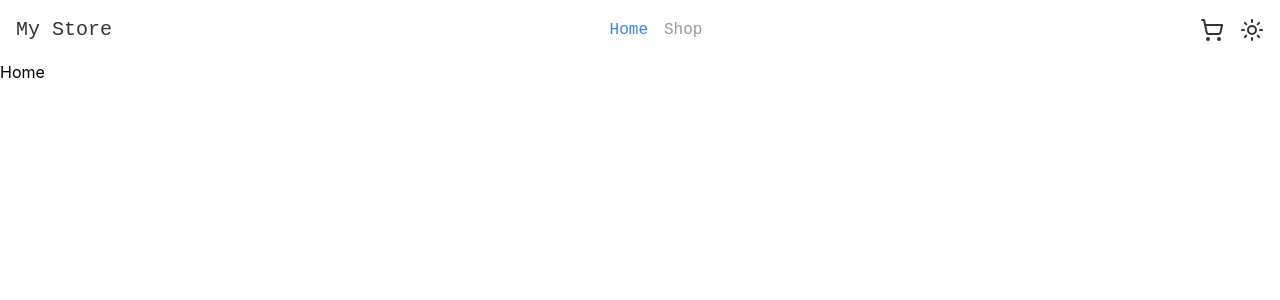
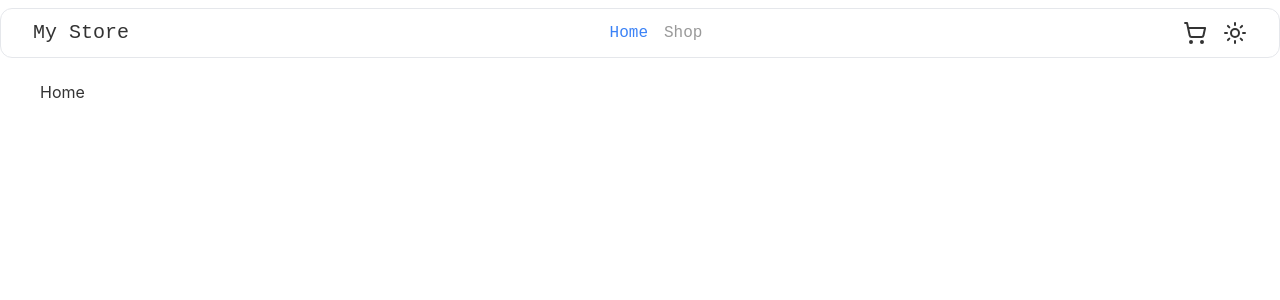
Before and after one commit to KARDT89/shopping-cart, a React (Vite) app: page / in a window 1280 px wide. Shown: the top 300 px of the page. Built offline with nearby package versions, Linux system fonts and the light colour scheme.

Commit message:
add: navbar css

```diff
--- a/src/components/Navbar.jsx
+++ b/src/components/Navbar.jsx
@@ -6,7 +6,7 @@ import { ShoppingCart } from "lucide-react";
 export const Navbar = () => {
     return (
         <div>
-            <nav className="flex justify-between p-4 text-md bg-background text-foreground font-mono ">
+            <nav className="mx-auto lg:my-2 flex justify-between p-2.5 lg:px-8 w-full max-w-[100rem] text-md text-foreground bg-background font-mono border rounded-xl fixed top-0 left-0 right-0 dark:bg-transparent/80">
                 <h1 className="text-xl">My Store</h1>
                 <div className="flex gap-4 items-center justify-center text-foreground/50">
                     <NavLink
@@ -27,11 +27,14 @@ export const Navbar = () => {
                     </NavLink>
                 </div>
                 <div className="flex items-center gap-4">
-                    <ShoppingCart className="hover:text-primary cursor-pointer"/>
+                    <ShoppingCart className="hover:text-primary cursor-pointer" />
                     <ModeToggle />
                 </div>
             </nav>
+            <div className="py-16 px-4 lg:py-20 lg:px-10 bg-background h-screen  text-foreground">
+
             <Outlet />
+            </div>
         </div>
     );
 };
--- a/src/components/Products.jsx
+++ b/src/components/Products.jsx
@@ -1,21 +1,36 @@
 import React, { useEffect, useState } from 'react'
+import { LoaderCircle } from 'lucide-react'
 import Card from './Card'
 
 export const Products = () => {
 
   const[products, setProducts] = useState([])
+  const [isLoading, setIsLoading] = useState(false)
 
   useEffect(()=>{
     async function fetchProducts (){
+      setIsLoading(true)
       const response = await fetch('https://fakestoreapi.com/products')
       const data = await response.json()
       setProducts(data)
+      setIsLoading(false)
     }
     fetchProducts()
   },[])
 
+  console.log(products);
+
+  if(isLoading) return (
+  <div className='flex h-full w-full items-center justify-center bg-background text-foreground text-2xl gap-2'>
+    <LoaderCircle className="animate-spin"/> <p>Loading</p>
+  </div>
+  )
+
   return (
     <div>
+      {/* left */}
+
+      {/* right */}
         {products.map((product)=>(
           <Card title={product.title}/>
         ))}
```
